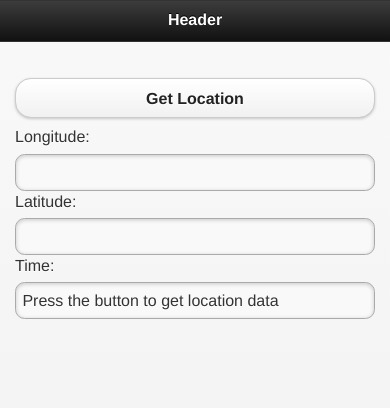
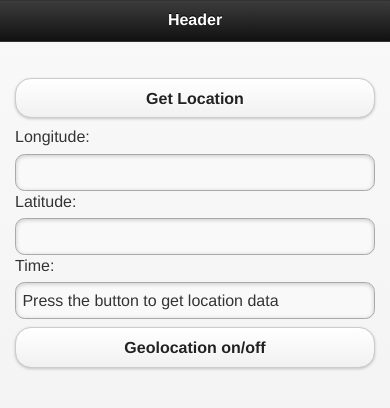
Before and after one commit to TToiv/Location-app, a plain HTML site: page index.html in a window 390 px wide. Drawn offline with Linux system fonts and the light colour scheme; some packages are replaced by stand-ins of ours.

Commit message:
Added button

```diff
--- a/index.html
+++ b/index.html
@@ -27,6 +27,7 @@
       	<input type="text" name="lattext" id="lattext" value=""  />
       	<label for="time">Time:</label>
       	<input type="text" name="time" id="time" value=""  />
+        <button id="getGeolocationButton">Geolocation on/off</button>
     </div>
   </div>
 
```
